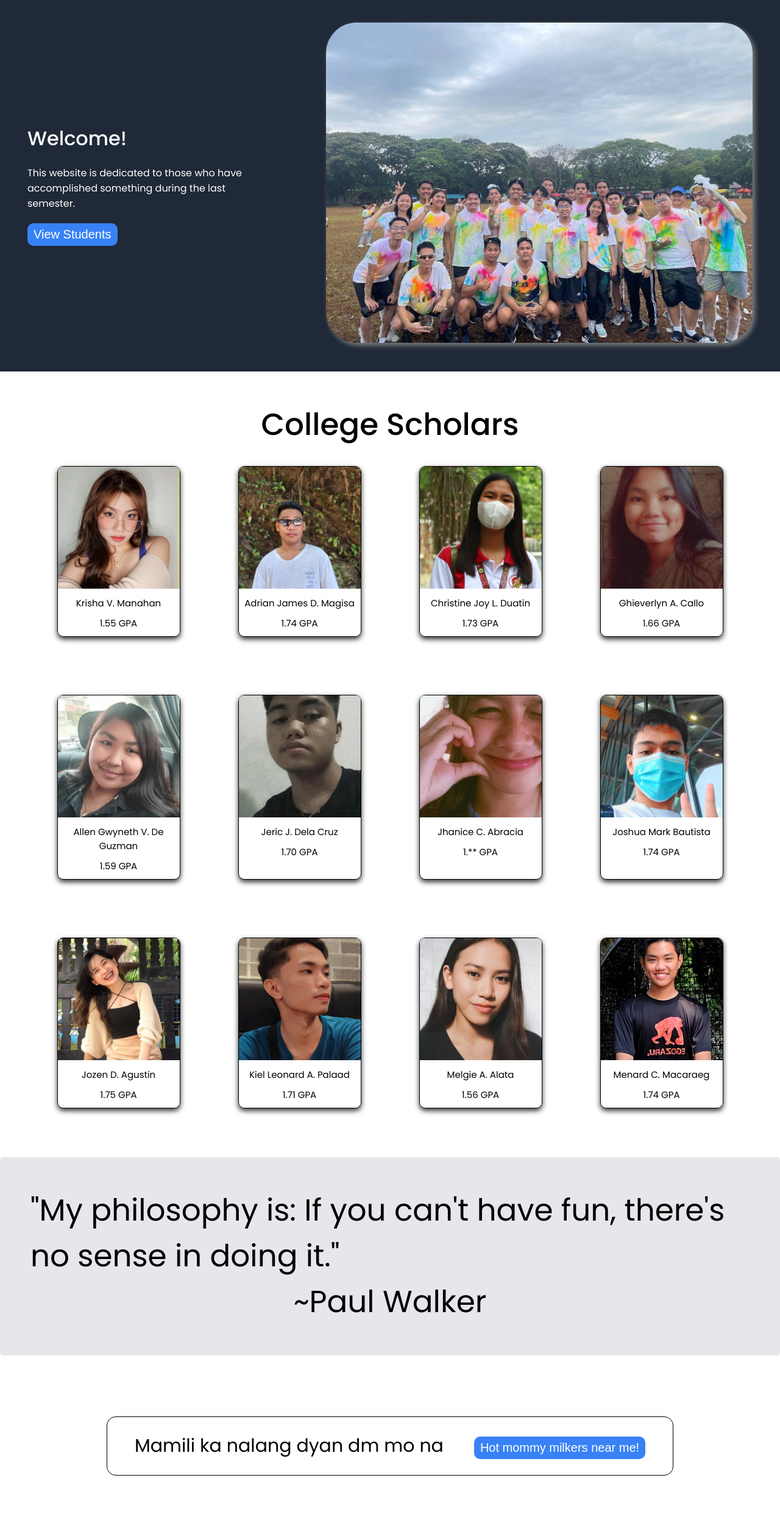
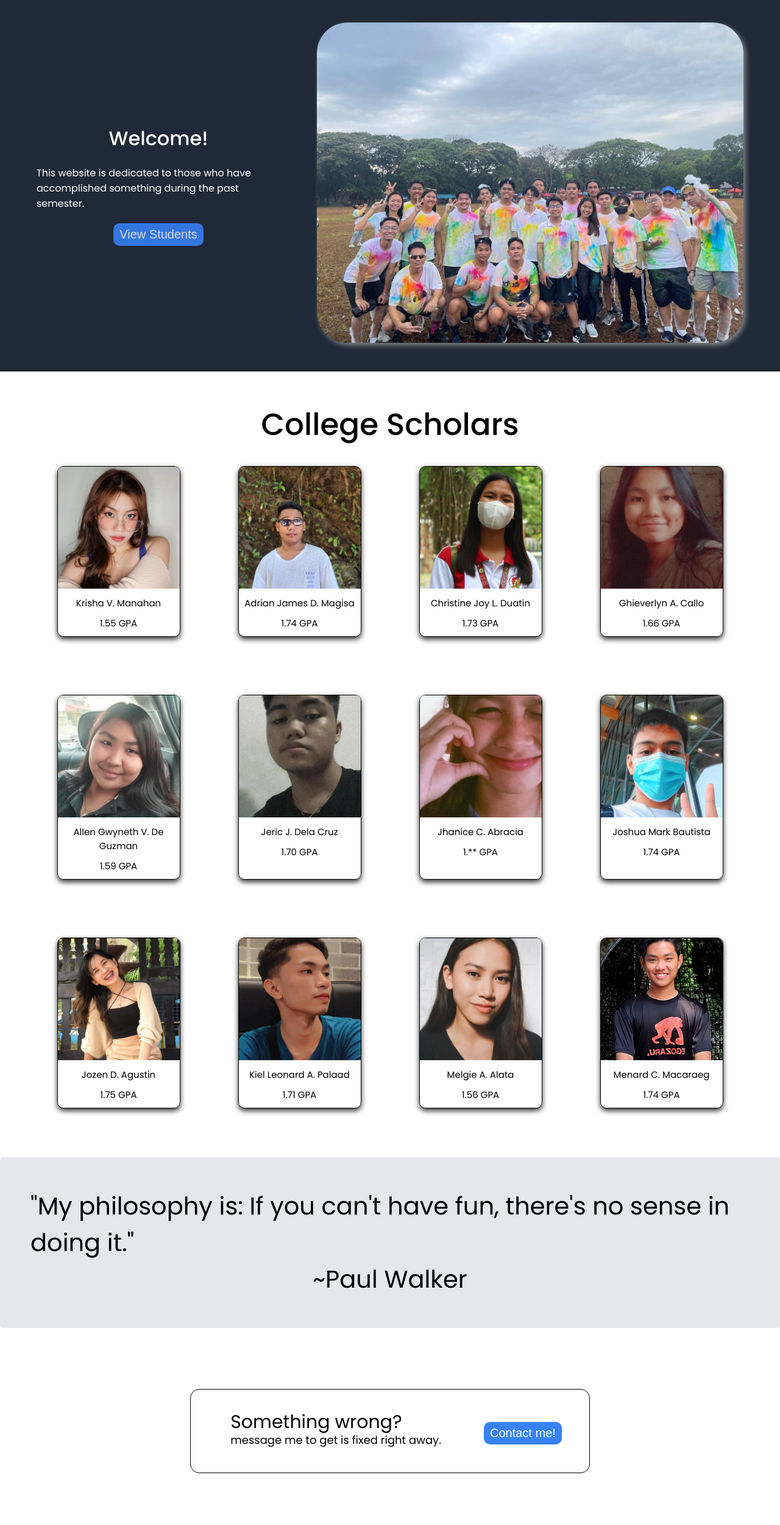
Before and after one commit to Crumunt/landing-page, a plain HTML site: page index.html in a window 1280 px wide. Shown: the part 60-2560 px from the top of the page at 61% size. Drawn offline with Linux system fonts and the light colour scheme.

Commit message:
CHANGED THE LAYOUT
Changed the layout for the welcome page and I also
changed the text for the additional content I changed
the text to something more useful

```diff
--- a/index.html
+++ b/index.html
@@ -29,7 +29,7 @@
       <div class="welcome-content">
         <p class="welcome-title">Welcome! </p>
         <p class="description">
-          This website is dedicated to those who have accomplished something during the last semester.
+          This website is dedicated to those who have accomplished something during the past semester.
         </p>
         <a href="#students">
           <button class="view-students">View Students</button>
@@ -135,10 +135,11 @@
     <div class="message-section">
       <div class="container">
         <div class="left-section">
-          <p>Mamili ka nalang dyan dm mo na</p>
+          <p class="message-question">Something wrong?</p>
+          <p class="content">message me to get is fixed right away.</p>
         </div>
         <div class="right-section">
-          <button class="message-button">Hot mommy milkers near me!</button>
+          <button class="message-button">Contact me!</button>
         </div>
       </div>
     </div>
--- a/style.css
+++ b/style.css
@@ -44,9 +44,15 @@ p {
   font-weight: 500;
 }
 
+.welcome-content {
+  display: flex;
+  flex-direction: column;
+  align-items: center;
+}
+
 .welcome-page {
   display: flex;
-  justify-content: space-around;
+  justify-content: space-evenly;
   align-items: center;
   background-color: #1F2937;
   color: white;
@@ -56,6 +62,7 @@ p {
 .welcome-content p {
   width: 400px;
   margin: 0;
+  text-align: center;
 }
 
 .welcome-title {
@@ -66,17 +73,25 @@ p {
 .welcome-content .description {
   margin: 20px 0;
   font-size: 16px;
+  text-align: left;
 }
 
 .view-students {
-  background-color: #3882f6;
-  color: white;
+  background-color: #3476e0;
+  color: rgb(219, 218, 218);
   border-style: none;
   border-width: 1px;
   padding: 7px 10px;
   border-radius: 10px;
   font-size: 20px;
   cursor: pointer;
+  transition: all 0.15s;
+}
+
+.view-students:hover {
+  background-color: #3c86fd;
+  color: white;
+  box-shadow: 0 0 8px rgba(250, 250, 250, 0.8);
 }
 
 .class-picture {
@@ -148,7 +163,7 @@ p {
   margin-top: 30px;
   display: flex;
   flex-direction: column;
-  font-size: 50px;
+  font-size: 40px;
   padding: 50px;
   background-color: #e5e7eb;
   justify-content: center;
@@ -175,7 +190,25 @@ p {
   display: flex;
   gap: 50px;
   align-items: center;
-  padding: 25px 45px;
+  padding: 18px 45px;
+}
+
+.message-section .container .left-section {
+  padding: 20px;
+  line-height: 30px;
+}
+
+.message-section .container .left-section .message-question {
+  margin: 0;
+  font-size: 30px;
+  background-color: white;
+  color: black;
+  text-align: left;
+}
+
+.message-section .container .left-section .content {
+  font-size: 18px;
+  text-align: left;
 }
 
 .message-button {
```
